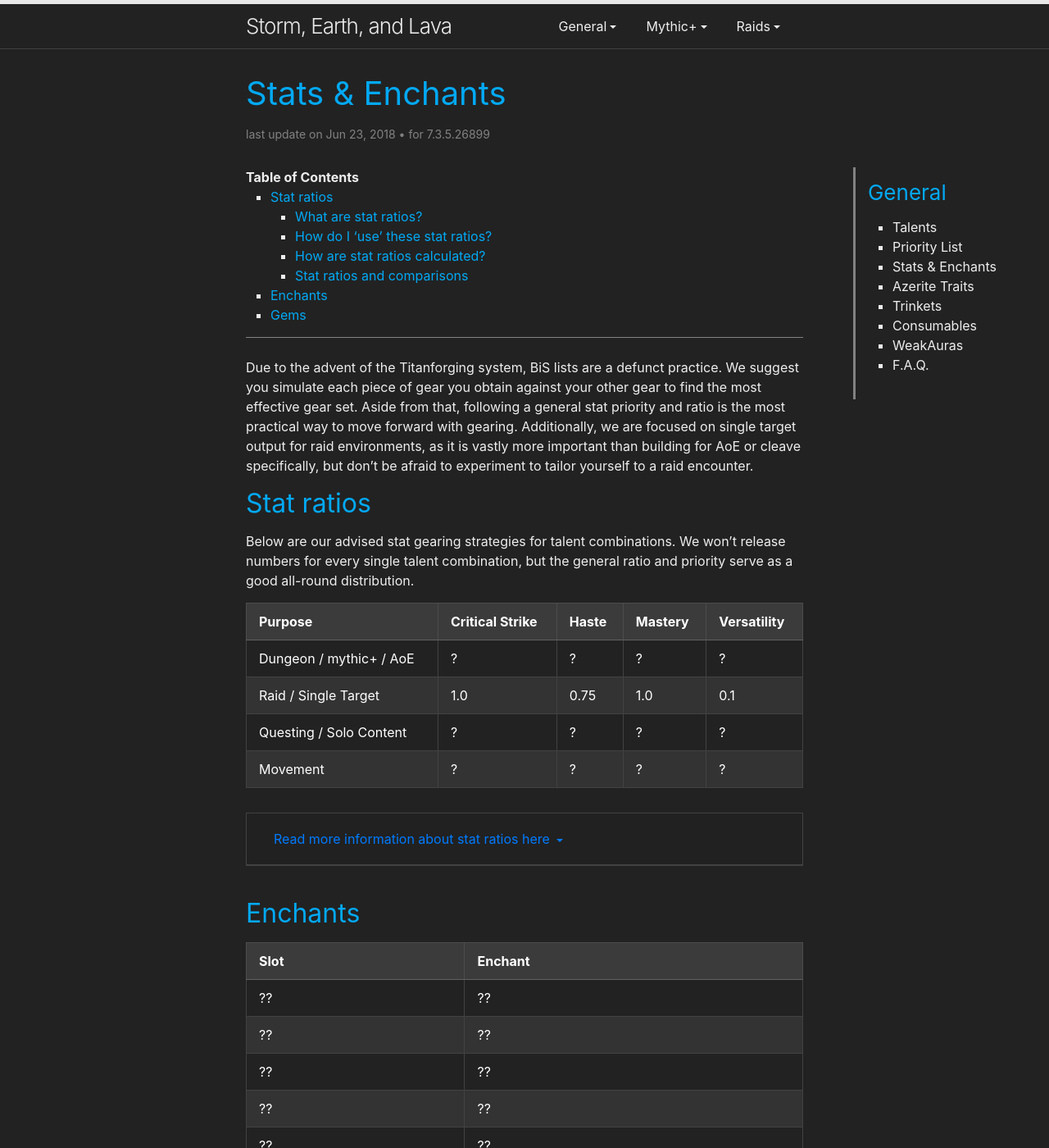
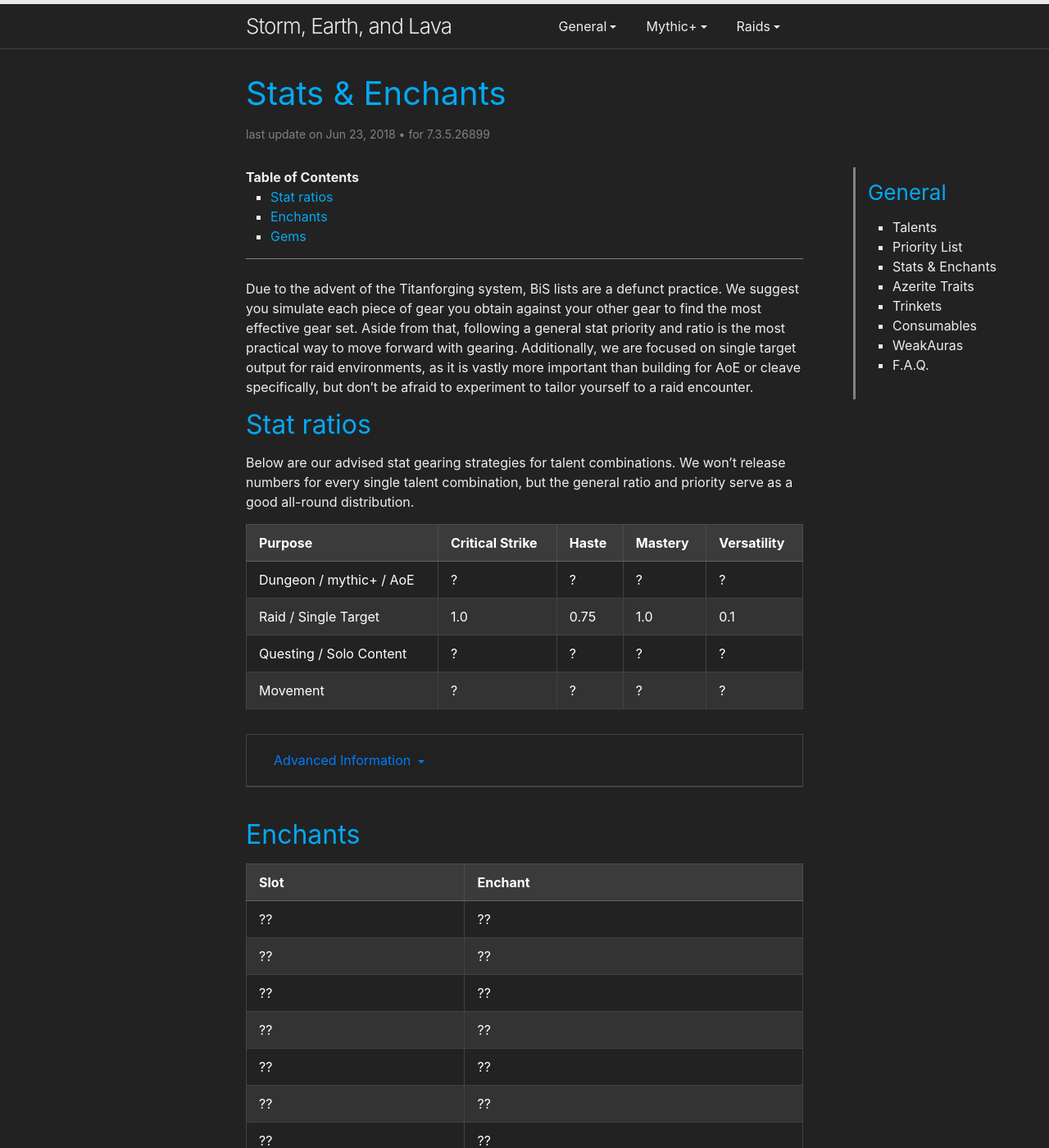
Before and after one commit to stormearthandlava/stormearthandlava.github.io, a Jekyll site: the page built from guide/general/stats.md, in a window 1280 px wide and 1400 px high. Shown: the whole window at 82% size. Built offline with Jekyll 4.4.1, drawn with Linux system fonts in a browser that asks for light colours; a script that is not in the unit is left out.

Commit message:
use h4 for advanced information to not clutter up the table of contents

```diff
--- a/guide/general/stats.md
+++ b/guide/general/stats.md
@@ -4,7 +4,6 @@ layout: page
 last_update: 2018-06-23 9:00:00
 game_version: 7.3.5.26899
 ---
-
 Due to the advent of the Titanforging system, BiS lists are a defunct practice. We suggest you simulate each piece of gear you obtain against your other gear to find the most effective gear set. Aside from that, following a general stat priority and ratio is the most practical way to move forward with gearing. Additionally, we are focused on single target output for raid environments, as it is vastly more important than building for AoE or cleave specifically, but don’t be afraid to experiment to tailor yourself to a raid encounter.
 
 ## Stat ratios
@@ -24,7 +23,7 @@ Movement | ? | ? | ? | ?
     <div class="card-header" id="statRatiosHeader">
       <h5 class="mb-0">
         <button class="btn btn-link" type="button" data-toggle="collapse" data-target="#statRatiosCollapse" aria-expanded="false" aria-controls="statRatiosCollapse">
-          Read more information about stat ratios here
+          Advanced Information
         </button>
       </h5>
     </div>
@@ -32,7 +31,7 @@ Movement | ? | ? | ? | ?
     <div id="statRatiosCollapse" class="collapse" aria-labelledby="statRatiosHeader" data-parent="#accordion">
       <div class="card-body" markdown="1">
 
-### What are stat ratios?
+#### What are stat ratios?
 
 In Patch 7.1.5 we introduced the concept of stat ratios, a distribution of secondary stats in a ratio that will provide, fairly generally, the highest DPS. This metric differs from stat weights as it does not directly let you assess the value of an item, but instead serves as a tool for long term gearing strategy.
 
@@ -42,16 +41,16 @@ The above figure shows a rough example of a stat ratio — it’s a relationship
 
 **Image here?**
 
-### How do I 'use' these stat ratios?
+#### How do I 'use' these stat ratios?
 
 First and foremost: you cannot put these into Pawn, ratios should never be considered compatible with this addon. We saw a number of people misusing the ratios as pseudo Pawn strings, so we’re trying our best to educate our readers on proper usage with this page. The most important concept of stat ratios is that you’re comparing your secondary stat levels to the highest in each ratio. In the below Gambling ratio, you want your highest stat to be Critical Strike. From here, you want your Haste rating to be roughly 80% of your Critical Strike rating, your Mastery rating to be roughly 65% of your Critical Strike rating, and your Versatility rating to be roughly 35% of your Critical Strike rating. This means that if you had 10K Critical Strike rating, you’d want 8K Haste, 6.5K Mastery, and 3.5K Versatility.
 
 Do note that using these ratios should be a long term strategy, as they aren’t as easily used for single item comparisons. This is where we stress the value of simming yourself; there are plenty of guides on how to do it, and [Raidbots](https://raidbots.com/) has an excellent interface for this. Simming yourself will give you the most granular information, but opting to use stat ratios in favour of stat weights will result in a better overall gearset with much less variation. Without simming, the best way to determine if an item is an upgrade is to think about whether it will bring you closer to or further away from the stat ratio.
 
-### How are stat ratios calculated?
+#### How are stat ratios calculated?
 We make heavy use of [bloodytools](https://github.com/Bloodmallet/bloodytools), a SimulationCraft wrapper for batch simulations with a spread of different secondary stat distributions. This is used for almost every talent combination you can think of to find both a general trend in the highest DPS stat distributions and for talent comparisons. In essence, the program aids our research immensely by allowing rapid prototyping. We use a few constraints to make sure the distributions are realistically achievable. Bloodystats then generates a series of the top few best distributions for each talent/legendary setup we’ve asked for. We present either raw stat ratios (like in Gambling) or aggregate means for a best fit across a large number of talent/legendary setups (like the AoE and General stat ratios).
 
-### Stat ratios and comparisons
+#### Stat ratios and comparisons
 The figure below shows the current stat ratios of three separate purposes: Gambling, AoE and General. This serves as a graphical example of how stat ratios are a distribution of a given amount of secondary stats and not the relative ‘DPS value’ of the stats.
 
   </div>
```
